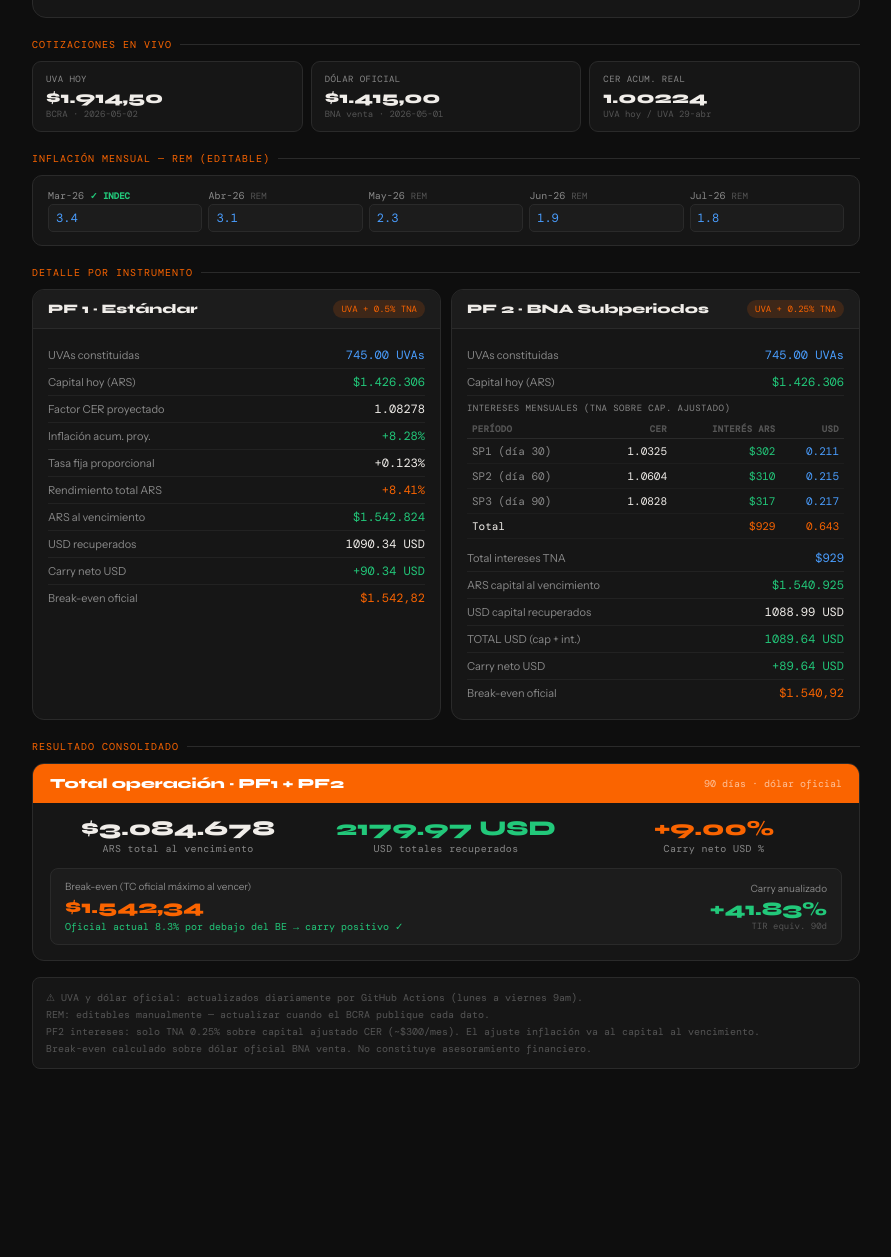
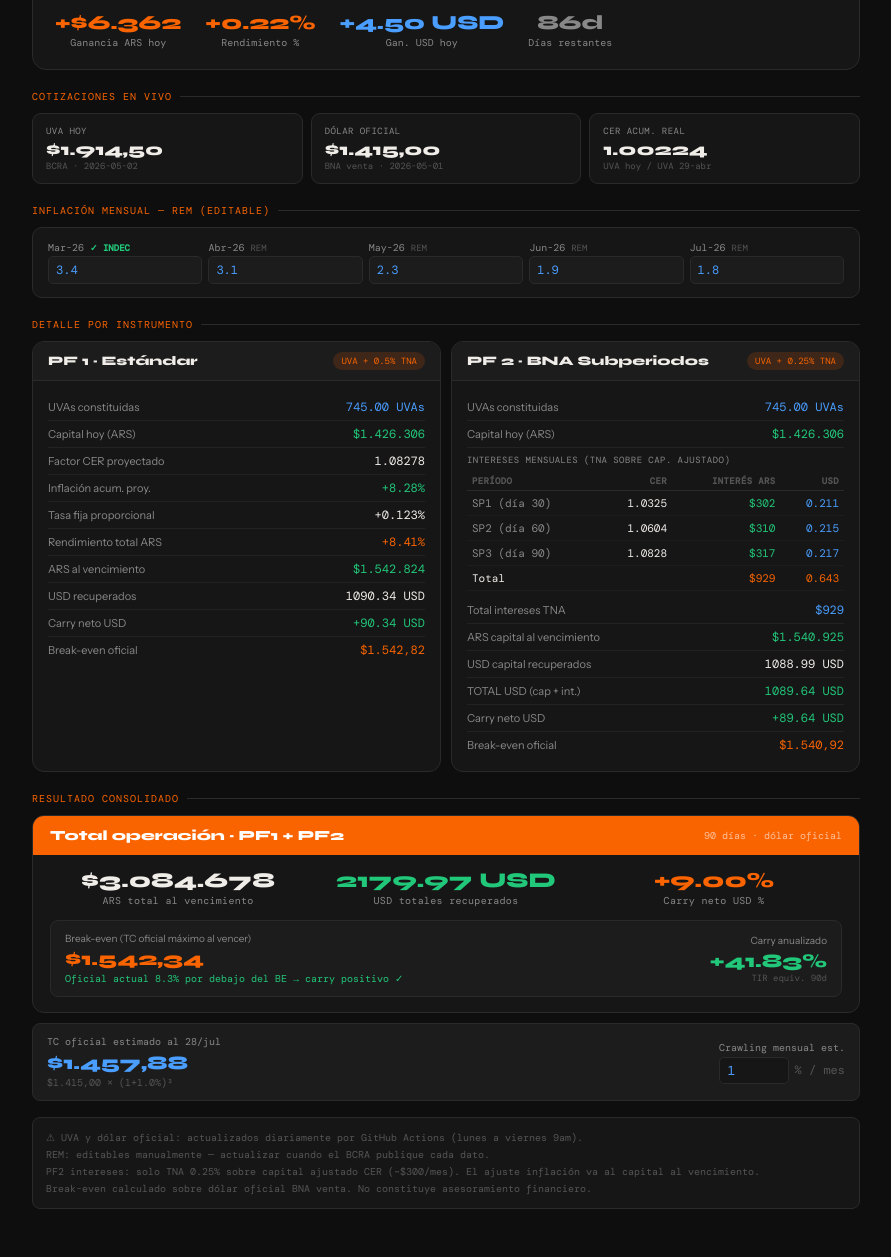
Before and after one commit to seband03/carry-trade, a plain HTML site: page index.html in a window 1280 px wide. Shown: the part 223-1480 px from the top of the page, without its empty margins (194-1085 px from the left). Before the commit the page ends 1340 px from the top, so only its background shows below. Drawn offline with nearby package versions, Linux system fonts and the light colour scheme.

Commit message:
Add files via upload

```diff
--- a/index.html
+++ b/index.html
@@ -147,6 +147,10 @@ body{font-family:'Instrument Sans',sans-serif;background:var(--bg);color:var(--t
       <div class="l">Rendimiento %</div>
     </div>
     <div class="hs">
+      <div class="v" id="hGanUSD" style="color:var(--blue)">—</div>
+      <div class="l">Gan. USD hoy</div>
+    </div>
+    <div class="hs">
       <div class="v" id="hDias" style="color:var(--label)">—</div>
       <div class="l">Días restantes</div>
     </div>
@@ -265,6 +269,21 @@ body{font-family:'Instrument Sans',sans-serif;background:var(--bg);color:var(--t
   </div>
 </div>
 
+    <div style="background:var(--card2);border:1px solid var(--b);border-radius:8px;padding:11px 14px;display:flex;justify-content:space-between;align-items:center;flex-wrap:wrap;gap:8px;margin-top:10px">
+      <div>
+        <div style="font-size:10px;color:var(--label);margin-bottom:3px;font-family:'DM Mono',monospace">TC oficial estimado al 28/jul</div>
+        <div style="font-family:'Syne',sans-serif;font-size:19px;font-weight:800;color:var(--blue)" id="cTCest">—</div>
+        <div style="font-family:'DM Mono',monospace;font-size:10px;color:var(--muted);margin-top:2px" id="cTCestSub">TC hoy × (1+crawling)³</div>
+      </div>
+      <div style="text-align:right">
+        <div style="font-size:10px;color:var(--label);margin-bottom:3px;font-family:'DM Mono',monospace">Crawling mensual est.</div>
+        <div style="display:flex;align-items:center;gap:6px">
+          <input type="number" id="iCrawlPct" value="1" step="0.1" min="0" max="5" style="background:var(--card);border:1.5px solid var(--b);border-radius:5px;padding:4px 8px;color:var(--blue);font-family:'DM Mono',monospace;font-size:13px;width:70px">
+          <span style="font-family:'DM Mono',monospace;font-size:12px;color:var(--muted)">% / mes</span>
+        </div>
+      </div>
+    </div>
+
 <div class="nota">
   ⚠ UVA y dólar oficial: actualizados diariamente por GitHub Actions (lunes a viernes 9am).<br>
   REM: editables manualmente — actualizar cuando el BCRA publique cada dato.<br>
@@ -366,6 +385,9 @@ function calcular(uvaHoy, tcOficial) {
   document.getElementById('hValARS').textContent = ars(valorHoy);
   document.getElementById('hSub').textContent    = `${UVAS_TOTAL.toFixed(2)} UVAs × ${ars2(uvaHoy)}`;
   document.getElementById('hGanARS').textContent = (ganARS>=0?'+':'')+ars(ganARS);
+  const ganUSDhoy = tcOficial>0 ? ganARS/tcOficial : null;
+  const elGU = document.getElementById('hGanUSD');
+  if(elGU){ elGU.textContent = ganUSDhoy!==null?(ganUSDhoy>=0?'+':'')+ganUSDhoy.toFixed(2)+' USD':'—'; elGU.style.color=ganARS>=0?'var(--blue)':'var(--red)'; }
   document.getElementById('hGanPct').textContent = pct(ganPct);
   document.getElementById('hDias').textContent   = diasRest+'d';
 
@@ -466,9 +488,14 @@ function calcular(uvaHoy, tcOficial) {
   document.getElementById('cBEd').style.color = diffBE>=0?'var(--red)':'var(--green)';
   document.getElementById('cAnl').textContent = pct(anual);
   document.getElementById('cAnl').style.color = anual>=0?'var(--green)':'var(--red)';
+  const crawlM = parseFloat(document.getElementById('iCrawlPct')?.value||'1')/100;
+  const tcCierre = tcOficial*Math.pow(1+crawlM,3);
+  const elTC=document.getElementById('cTCest'); if(elTC) elTC.textContent=ars2(tcCierre);
+  const elTCs=document.getElementById('cTCestSub'); if(elTCs) elTCs.textContent=ars2(tcOficial)+' × (1+'+( crawlM*100).toFixed(1)+'%)³';
 }
 
 // Recalcular cuando se edita el REM
+document.getElementById('iCrawlPct')?.addEventListener('input',()=>{ if(DATA.uva_hoy&&DATA.oficial_venta) calcular(DATA.uva_hoy,DATA.oficial_venta); });
 document.querySelectorAll('.ri input').forEach(i=>i.addEventListener('input',()=>{
   const uva = DATA.uva_hoy;
   const of  = DATA.oficial_venta;
```
